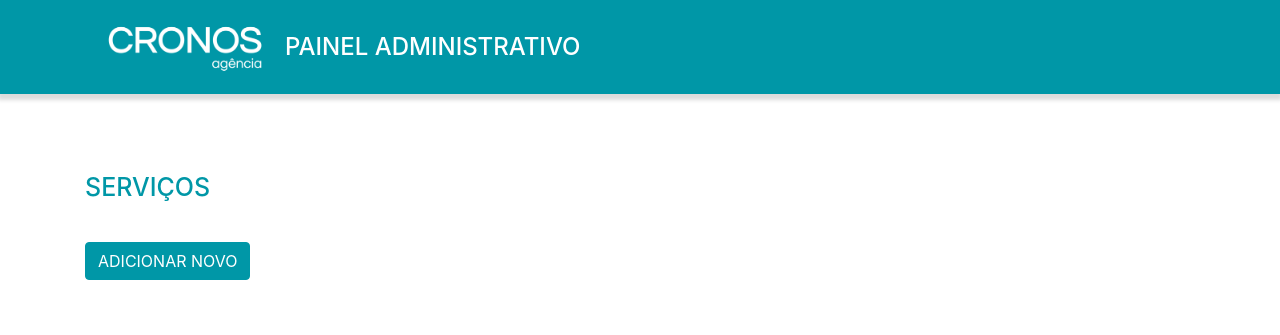
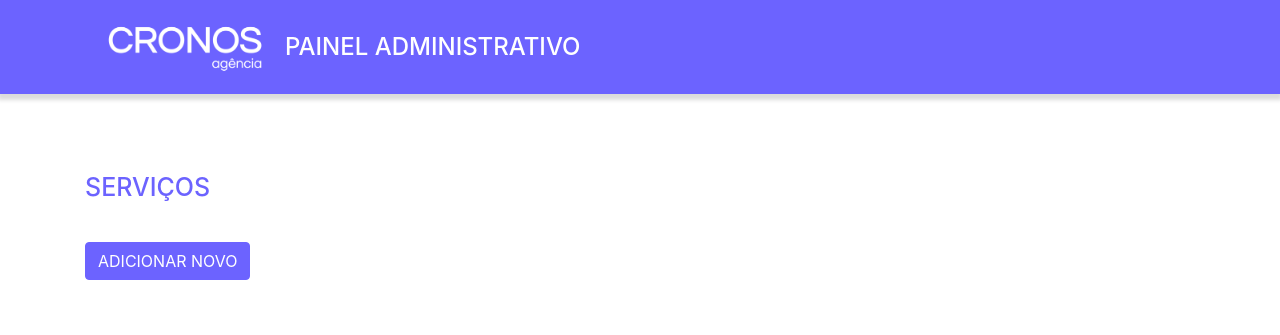
Before and after one commit to lenamsst/desafiojs_agencia-cronos-adm, a plain HTML site: page admin.html in a window 1280 px wide. Shown: the top 335 px of the page. Drawn offline with nearby package versions, Linux system fonts and the light colour scheme.

Commit message:
style: alteração de cor e imgs

```diff
--- a/css/estilo.css
+++ b/css/estilo.css
@@ -14,7 +14,7 @@ header img {
 
 header {
     position: relative;
-    background-color: #0097A7;
+    background-color: #6C63FF;
     text-align: center;
     box-shadow: 0px 4px 4px 2px rgb(0 0 0 / 14%);
 }
@@ -35,7 +35,7 @@ h2,
 h3,
 h4 {
     text-transform: uppercase;
-    color: #0097A7;
+    color: #6C63FF;
 
 }
 
@@ -45,8 +45,8 @@ h3 {
 }
 
 .btn.btn-primary {
-    background-color: #0097A7;
-    border-color: #0097A7;
+    background-color: #6C63FF;
+    border-color: #6C63FF;
     text-transform: uppercase;
     margin: 10px 0;
 }
--- a/script.js
+++ b/script.js
@@ -40,7 +40,7 @@ function btnCadastrarNovo() {
             descricao: descricao_input.value
         }
 
-
+        alert('Novo serviço adicionado!')
         servicos.push(salvarNovo);
         window.scrollTo(0,document.body.scrollHeight)
 
```
Also changed, not shown: imagens/ilustra-marketing.png, imagens/ilustra-ux.png, imagens/ilustra-web.png.
